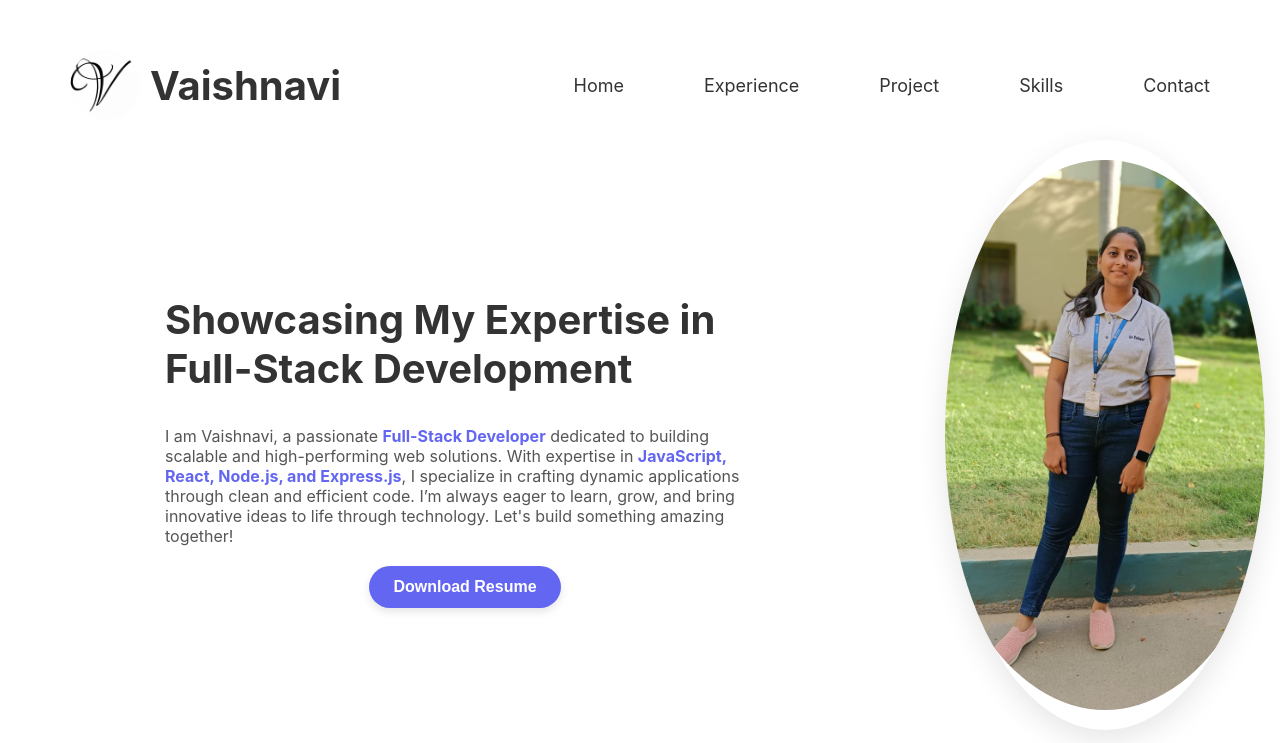
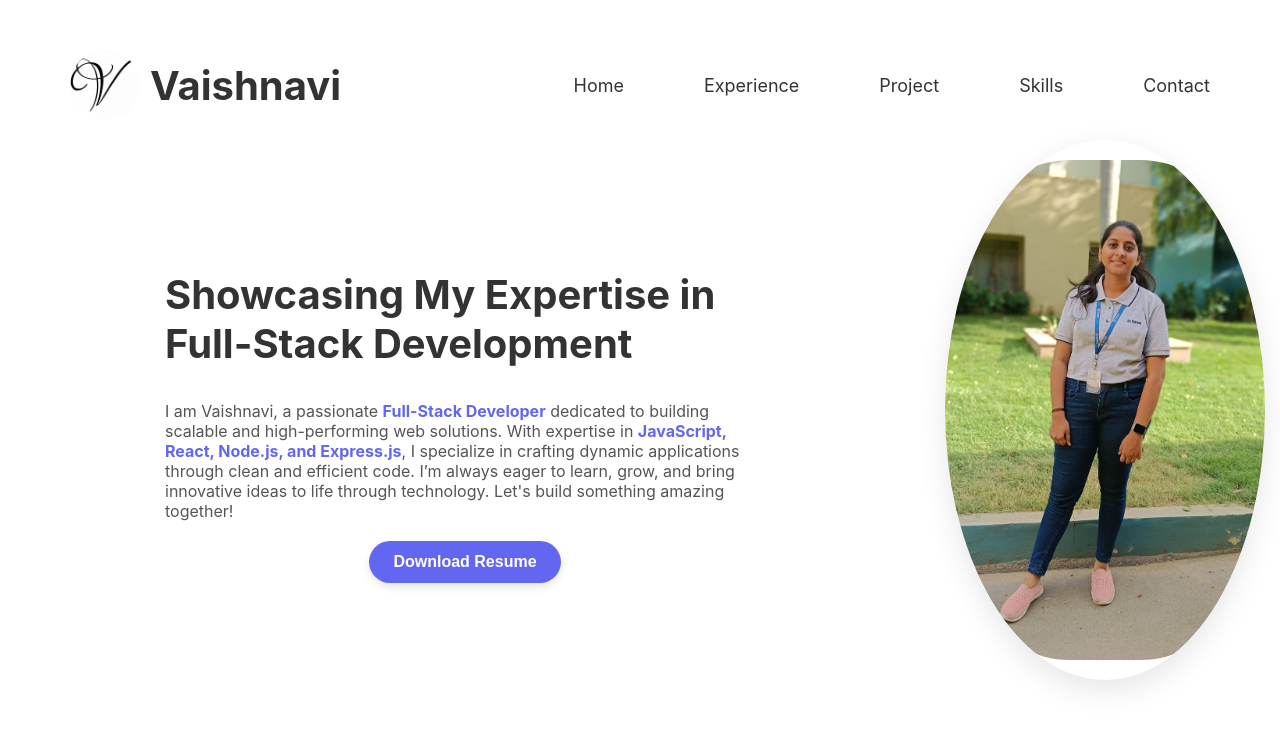
Before and after one commit to Vaishnavis04/portfolio, a React (Create React App) app: page / in a window 1280 px wide. Shown: the top 743 px of the page. Built offline with nearby package versions, Linux system fonts and the light colour scheme.

Commit message:
Update HomeDesktop.js

```diff
--- a/src/Pages/Home/HomeDesktop.js
+++ b/src/Pages/Home/HomeDesktop.js
@@ -232,8 +232,8 @@ const Hero = () => {
     alt="Profile"
     style={{
       width: "350px",
-      height: "550px",
-      borderRadius: "50%",
+      height: "500px",
+      borderRadius: "40%",
       objectFit: "cover",
       transition: "transform 0.3s ease-in-out",
     }}
```
